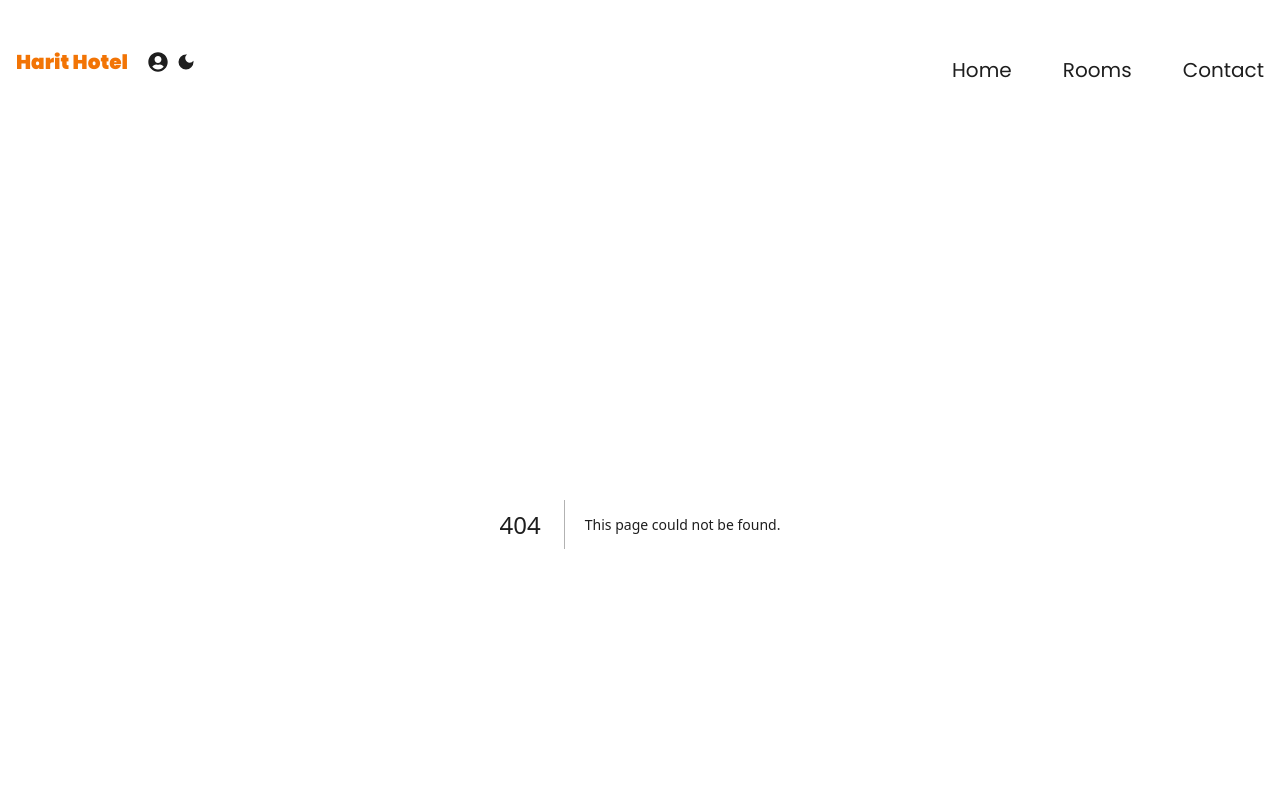
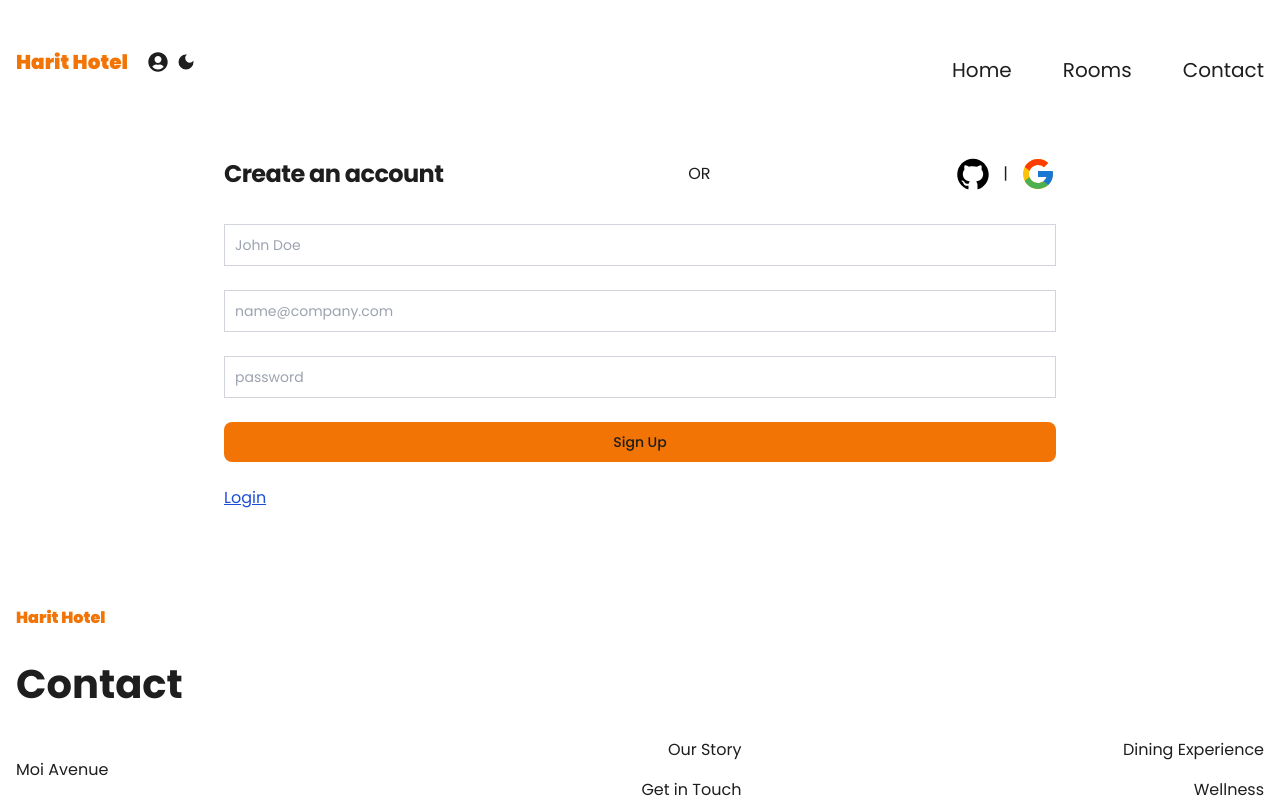
Before and after one commit to ItotiaHarrison/Harit-Hotel, a Next.js app: page /auth in a window 1280 px wide. Before the commit this address had no page. Shown: the top 800 px of the page. Built offline with nearby package versions, Linux system fonts and the light colour scheme.

Commit message:
create authentification page

```diff
--- /dev/null
+++ b/src/app/auth/page.tsx
@@ -0,0 +1,96 @@
+'use client'
+import { ChangeEvent, FormEvent, useState } from "react";
+import { AiFillGithub } from "react-icons/ai";
+import { FcGoogle } from "react-icons/fc";
+
+const defaultFormData = {
+    email: '',
+    name: '',
+    password: '',
+};
+
+const Auth = () => {
+    const [formData, setFormData] = useState(defaultFormData);
+
+  const inputStyles =
+    "border border-gray-300 sm:text-sm text-black rounded:lg block w-full p-2.5 focus:outline-none";
+
+    const handleInputChange = (event: ChangeEvent<HTMLInputElement>) => {
+        const {name, value} = event.target;
+        setFormData({...formData, [name]: value});
+    };
+
+    const handleSubmit = async (event: FormEvent<HTMLFormElement>) =>{
+        event.preventDefault();
+
+        try {
+            console.log(formData);
+
+        } catch (error) {
+            console.log(error);
+
+        } finally {
+            setFormData(defaultFormData);
+        }
+    }
+
+  return (
+    <section className="container mx-auto">
+      <div className="p-6 space-y-4 md:space-y-6 sm:p-8 w-80 md:w-[70%] mx-auto">
+        <div className="flex mb-8 flex-col md:flex-row items-center justify-between">
+          <h1 className="text-xl font-bold leading-tight tracking-tight md:text-2xl">
+            Create an account
+          </h1>
+          <p>OR</p>
+          <span className="inline-flex items-center">
+            <AiFillGithub className="mr-3 text-4xl cursor-pointer text-black dark:text-white" />{" "}
+            |
+            <FcGoogle className="ml-3 text-4xl cursor-pointer" />
+          </span>
+        </div>
+
+        <form className="space-y-4 md:space-y-6" onSubmit={handleSubmit}>
+          <input
+            type="text"
+            name="name"
+            value={formData.name}
+            onChange={handleInputChange}
+            placeholder="John Doe"
+            required
+            className={inputStyles}
+          />
+          <input
+            type="email"
+            name="email"
+            value={formData.email}
+            onChange={handleInputChange}
+            placeholder="name@company.com"
+            required
+            className={inputStyles}
+          />
+          <input
+            type="password"
+            name="password"
+            value={formData.password}
+            onChange={handleInputChange}
+            placeholder="password"
+            required
+            minLength={6}
+            className={inputStyles}
+          />
+
+          <button
+            type="submit"
+            className="w-full bg-tertiary-dark focus:outline-none font-medium rounded-lg text-sm px-5 py-2.5 text-center"
+          >
+            Sign Up
+          </button>
+        </form>
+
+        <button className="text-blue-700 underline">Login</button>
+      </div>
+    </section>
+  );
+};
+
+export default Auth;
```
